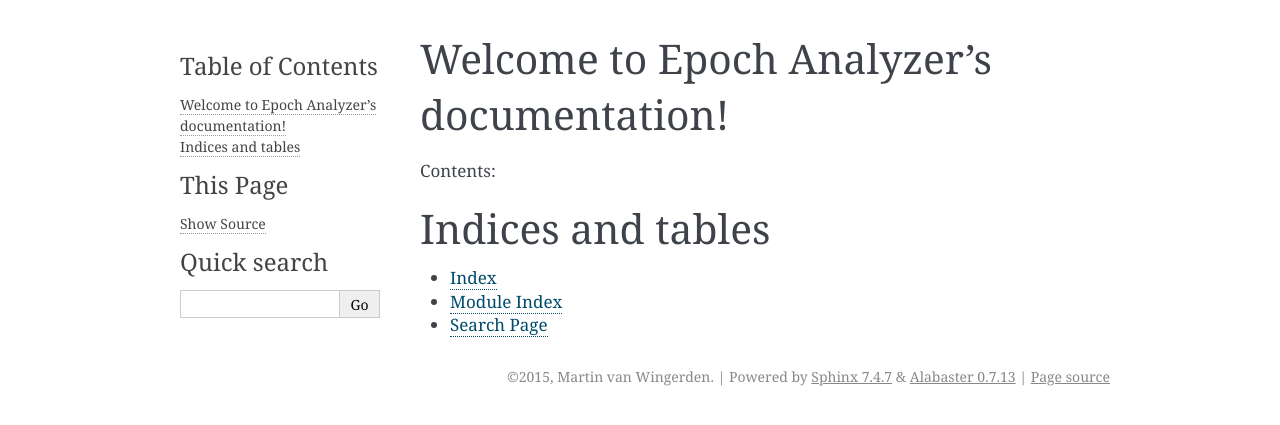
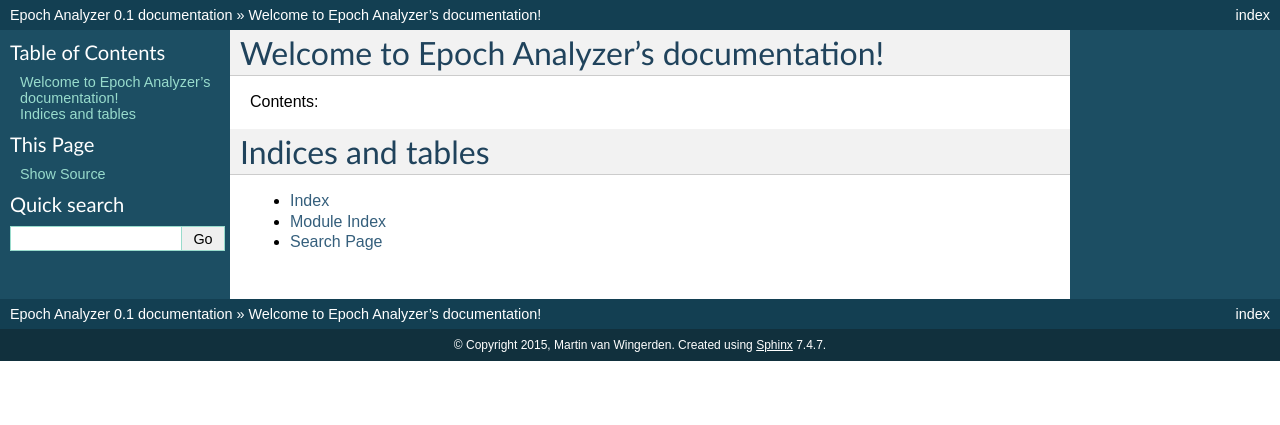
Before and after one commit to martinvw/epoch-analyzer, a Sphinx documentation site: the page built from docs/index.rst, in a window 1280 px wide. Shown: the top 425 px of the page. Built offline with Sphinx 7.4.7, drawn with Linux system fonts in a browser that asks for light colours.

```diff
--- a/docs/conf.py
+++ b/docs/conf.py
@@ -109,7 +109,7 @@
 
 # The theme to use for HTML and HTML Help pages.  See the documentation for
 # a list of builtin themes.
-html_theme = 'alabaster'
+html_theme = 'default'
 
 # Theme options are theme-specific and customize the look and feel of a theme
 # further.  For a list of options available for each theme, see the
--- a/setup.py
+++ b/setup.py
@@ -5,7 +5,7 @@
 
 def get_metadata():
     import re
-    with open(os.path.join("epoch-analyzer", "__init__.py")) as f:
+    with open(os.path.join("epoch_analyzer", "__init__.py")) as f:
         return dict(re.findall("__([a-z]+)__ = ['\"]([^'\"]+)['\"]", f.read()))
 
 metadata = get_metadata()
```
Also changed, not shown: .travis.yml (added).
